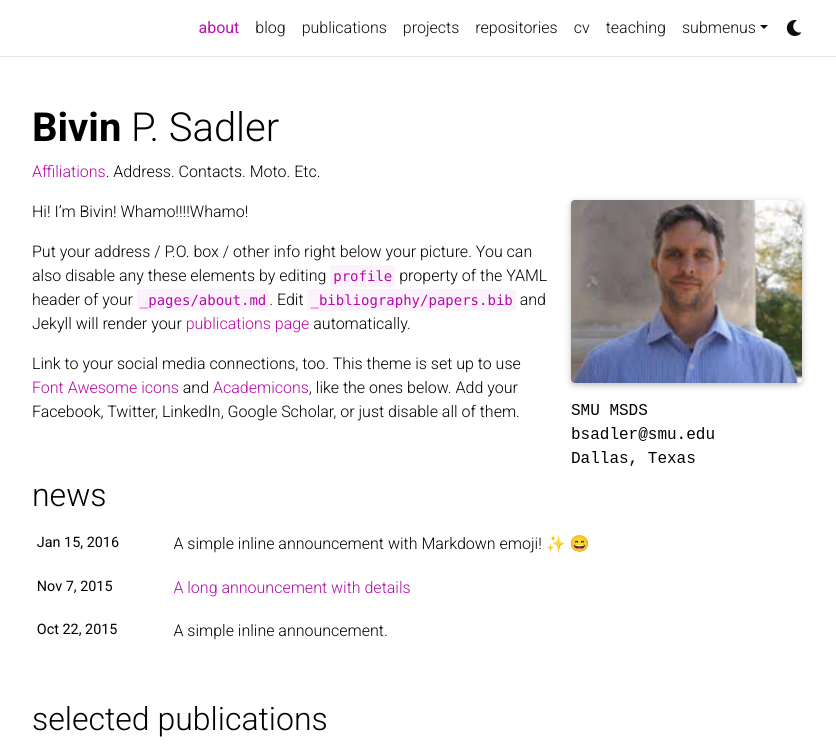
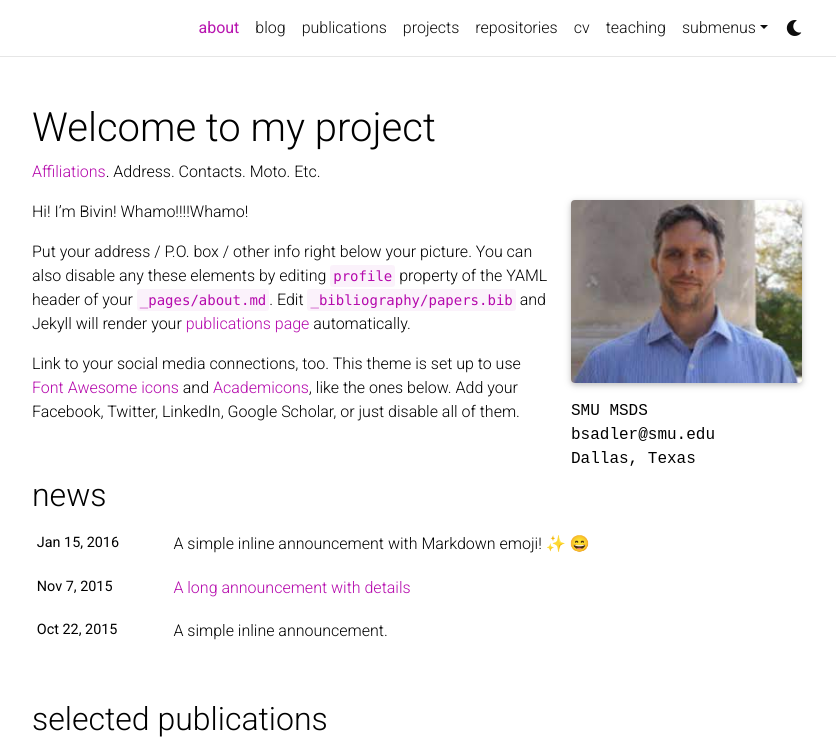
Before and after one commit to braemma2013/Project, a Jekyll site: the page built from _pages/about.md, in a window 1280 px wide and 1040 px high, cut to the strip 0-751 px from the top of the window. Shown: the whole strip, without its empty margins (223-1059 px from the left). Built offline with Jekyll 4.4.1, drawn with Linux system fonts in a browser that asks for light colours; full-size pictures stand in for the smaller copies a plugin makes; emoji names are drawn with the system emoji font; comment, search, counter and statistics services are not loaded; a style sheet for code colours, icons or effects is not loaded; some of the changed text lies outside the part shown.

Commit message:
Update _config.yml

```diff
--- a/_config.yml
+++ b/_config.yml
@@ -2,11 +2,11 @@
 # Site settings
 # -----------------------------------------------------------------------------
 
-title: blank # the website title (if blank, full name will be used instead)
-first_name: Bivin
-middle_name: P.
-last_name: Sadler
-email: bsadler@smu.edu
+title: Welcome to my project # the website title (if blank, full name will be used instead)
+first_name: Emmanuel
+middle_name:
+last_name: Opoku
+email: b@smu.eopokudu
 description: > # the ">" symbol means to ignore newlines until "footer_text:"
   A simple, whitespace theme for academics. Based on [*folio](https://github.com/bogoli/-folio) design.
 footer_text: >
@@ -18,7 +18,7 @@ keywords: jekyll, jekyll-theme, academic-website, portfolio-website  # add your
 lang: en # the language of your site (for example: en, fr, cn, ru, etc.)
 icon: ⚛️  # the emoji used as the favicon (alternatively, provide image name in /assets/img/)
 
-url: https://bivinsadler.github.io # the base hostname & protocol for your site
+url: https://braemma2013.github.io # the base hostname & protocol for your site
 baseurl: # the subpath of your site, e.g. /blog/
 last_updated: false # set to true if you want to display last updated in the footer
 impressum_path:  # set to path to include impressum link in the footer, use the same path as permalink in a page, helps to conform with EU GDPR
```
